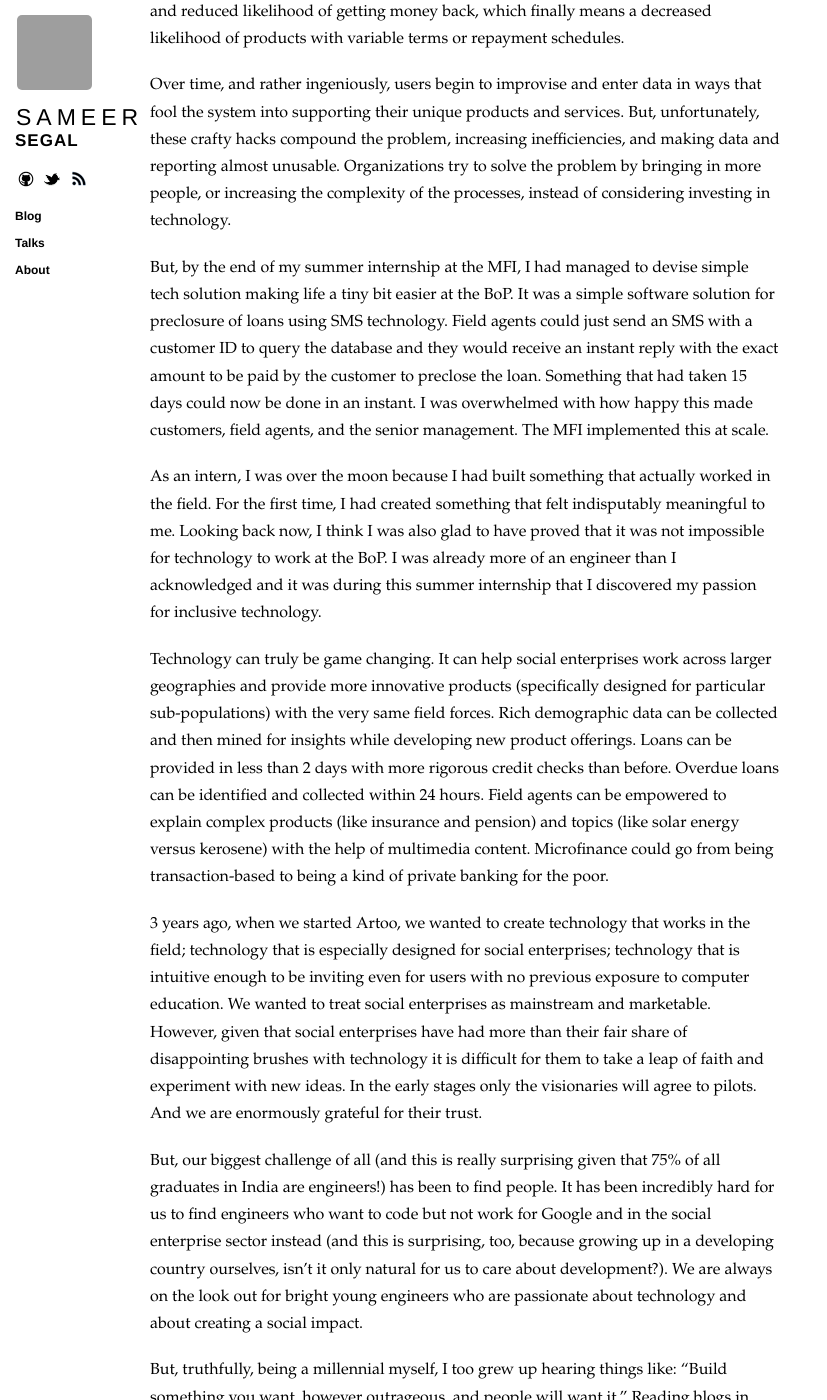
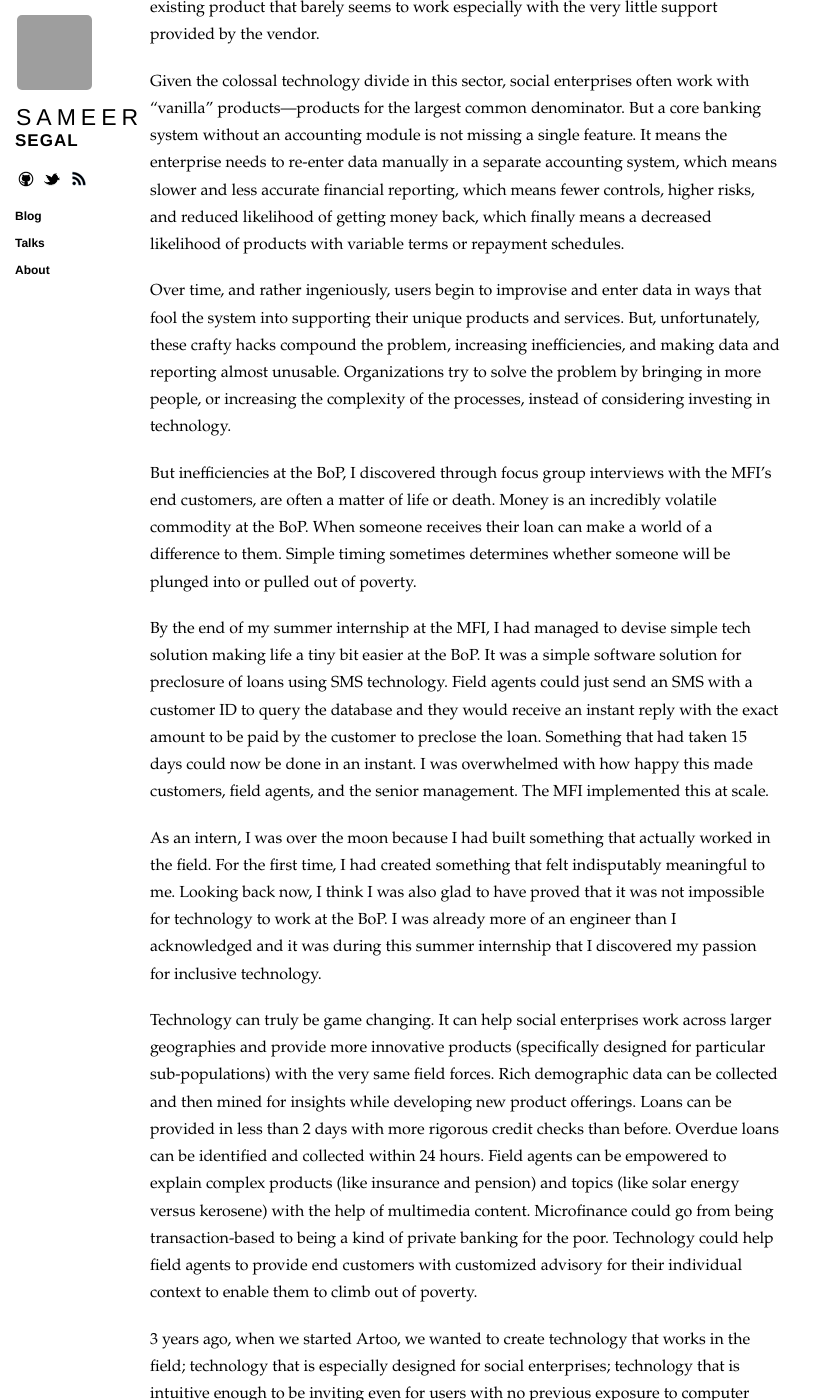
Before and after one commit to sameersegal/sameersegal.github.com, a Jekyll site: the page built from _posts/2013-04-15-Dark-Knights.markdown, in a window 1280 px wide and 1400 px high, scrolled down 1999 px. Shown: the whole window, without its empty margins (0-827 px from the left). Built offline with Jekyll 4.4.1, drawn with Linux system fonts in a browser that asks for light colours; nearby versions of some CDN libraries; Markdown is read by kramdown in place of the engine named in the settings; comment, search, counter and statistics services are not loaded; some of the changed text lies outside the part shown; grey boxes are pictures that could not be loaded.

Commit message:
Revision after comments from Papa

```diff
--- a/_posts/2013-04-15-Dark-Knights.markdown
+++ b/_posts/2013-04-15-Dark-Knights.markdown
@@ -7,6 +7,10 @@
 ![Because he's the hero Gotham deserves, but not the one it needs right now. So we'll hunt him. Because he can take it. Because he's not our hero. He's a silent guardian. A watchful protector. A Dark Knight.](/images/posts/dark-knights/wallpaper_burning_1280.jpg)
 
 > "Because he's the hero Gotham deserves, but not the one it needs right now. So we'll hunt him. Because he can take it. Because he's not our hero. He's a silent guardian. A watchful protector. A Dark Knight." - [Lt. James Gordon][gordon]
+
+“Superman or Batman?” was the most revealing personality question when we were kids. Superman was born with super powers whereas Batman engineered them. I was a puny kid with glasses and I always picked Batman. The idea of a genius, tragic hero doing good by being a super geek always reassured me somehow. But Batman was always misunderstood by the city of Gotham.
+
+----
 
 It’s an exciting time to be alive, especially in India. Everything we know is getting disrupted—except, of course, for the higher technical education. 75% of all graduates in India are engineers who, after spending 60+ hours a week for 2 years trying to get into engineering programs, spend 4 years wondering how to get as far as possible away from it. I know this well because this is my story too.
 
@@ -24,13 +28,17 @@
 
 Over time, and rather ingeniously, users begin to improvise and enter data in ways that fool the system into supporting their unique products and services. But, unfortunately, these crafty hacks compound the problem, increasing inefficiencies, and making data and reporting almost unusable. Organizations try to solve the problem by bringing in more people, or increasing the complexity of the processes, instead of considering investing in technology.
 
-But, by the end of my summer internship at the MFI, I had managed to devise simple tech solution making life a tiny bit easier at the BoP. It was a simple software solution for preclosure of loans using SMS technology. Field agents could just send an SMS with a customer ID to query the database and they would receive an instant reply with the exact amount to be paid by the customer to preclose the loan. Something that had taken 15 days could now be done in an instant. I was overwhelmed with how happy this made customers, field agents, and the senior management. The MFI implemented this at scale.
+But inefficiencies at the BoP, I discovered through focus group interviews with the MFI’s end customers, are often a matter of life or death. Money is an incredibly volatile commodity at the BoP. When someone receives their loan can make a world of a difference to them. Simple timing sometimes determines whether someone will be plunged into or pulled out of poverty.
+
+By the end of my summer internship at the MFI, I had managed to devise simple tech solution making life a tiny bit easier at the BoP. It was a simple software solution for preclosure of loans using SMS technology. Field agents could just send an SMS with a customer ID to query the database and they would receive an instant reply with the exact amount to be paid by the customer to preclose the loan. Something that had taken 15 days could now be done in an instant. I was overwhelmed with how happy this made customers, field agents, and the senior management. The MFI implemented this at scale.
 
 As an intern, I was over the moon because I had built something that actually worked in the field. For the first time, I had created something that felt indisputably meaningful to me. Looking back now, I think I was also glad to have proved that it was not impossible for technology to work at the BoP. I was already more of an engineer than I acknowledged and it was during this summer internship that I discovered my passion for inclusive technology.
 
-Technology can truly be game changing. It can help social enterprises work across larger geographies and provide more innovative products (specifically designed for particular sub-populations) with the very same field forces.  Rich demographic data can be collected and then mined for insights while developing new product offerings. Loans can be provided in less than 2 days with more rigorous credit checks than before. Overdue loans can be identified and collected within 24 hours. Field agents can be empowered to explain complex products (like insurance and pension) and topics (like solar energy versus kerosene) with the help of multimedia content. Microfinance could go from being transaction-based to being a kind of private banking for the poor.
+Technology can truly be game changing. It can help social enterprises work across larger geographies and provide more innovative products (specifically designed for particular sub-populations) with the very same field forces.  Rich demographic data can be collected and then mined for insights while developing new product offerings. Loans can be provided in less than 2 days with more rigorous credit checks than before. Overdue loans can be identified and collected within 24 hours. Field agents can be empowered to explain complex products (like insurance and pension) and topics (like solar energy versus kerosene) with the help of multimedia content. Microfinance could go from being transaction-based to being a kind of private banking for the poor. Technology could help field agents to provide end customers with customized advisory for their individual context to enable them to climb out of poverty.
 
 3 years ago, when we started Artoo, we wanted to create technology that works in the field; technology that is especially designed for social enterprises; technology that is intuitive enough to be inviting even for users with no previous exposure to computer education. We wanted to treat social enterprises as mainstream and marketable. However, given that social enterprises have had more than their fair share of disappointing brushes with technology it is difficult for them to take a leap of faith and experiment with new ideas. In the early stages only the visionaries will agree to pilots. And we are enormously grateful for their trust.
+
+Our clients were amazed, at first, with the amount of time we spent in the field understanding their work and the lives of their end customers. But we had promised ourselves when we began that we would be true partners to the social enterprises we served. Artoo is to its clients as, in the StarWars universe, [R2D2][r2d2] is to Luke Skywalker; a loyal companion for life.
 
 But, our biggest challenge of all (and this is really surprising given that 75% of all graduates in India are engineers!) has been to find people. It has been incredibly hard for us to find engineers who want to code but not work for Google and in the social enterprise sector instead (and this is surprising, too, because growing up in a developing country ourselves, isn’t it only natural for us to care about development?). We are always on the look out for bright young engineers who are passionate about technology and about creating a social impact.
 
@@ -40,13 +48,14 @@
 
 Sometimes we worry about the fact that investors and network organizations draw an imaginary line between us and our partner enterprise to call us “service providers,” Because, sadly, service providers do not fit anyone’s mandates: their impact is derivative; they are seen as merely optimizing the real organization, and so on. We worry, most of all, because we wonder if this is what makes it so difficult for us recruit the handful of engineers who are motivated by impact, to motivate the majority who know little about this space and for us to raise external capital that will allow us pay market rate salaries to them.
 
-We are so much more than service providers. We see ourselves as real partners to the social enterprises we work with. We truly believe that technology can be the greatest amplifier of social impact. We are hackers for impact!
+We are so much more than service providers. We see ourselves as real partners to the social enterprises we work with. We truly believe that technology can be the greatest amplifier of social impact. We are hackers for impact! We are the Dark Knights.
 
 > A big thank you to [Kavita][kavita] and [Indus][indus] for their edits and for many conversations to clarify my muddled thoughts.
 
 Photo Credit: [my.spill.com][spill]
 
 [gordon]:http://www.imdb.com/title/tt0468569/quotes?item=qt1784816
+[r2d2]:http://en.wikipedia.org/wiki/R2-D2
 [kavita]:https://artoo.in/portal/team#kavita
 [indus]:https://artoo.in/portal/team#indus
 [spill]:http://my.spill.com/profiles/blogs/nolans-batman-vs-burtons
```
